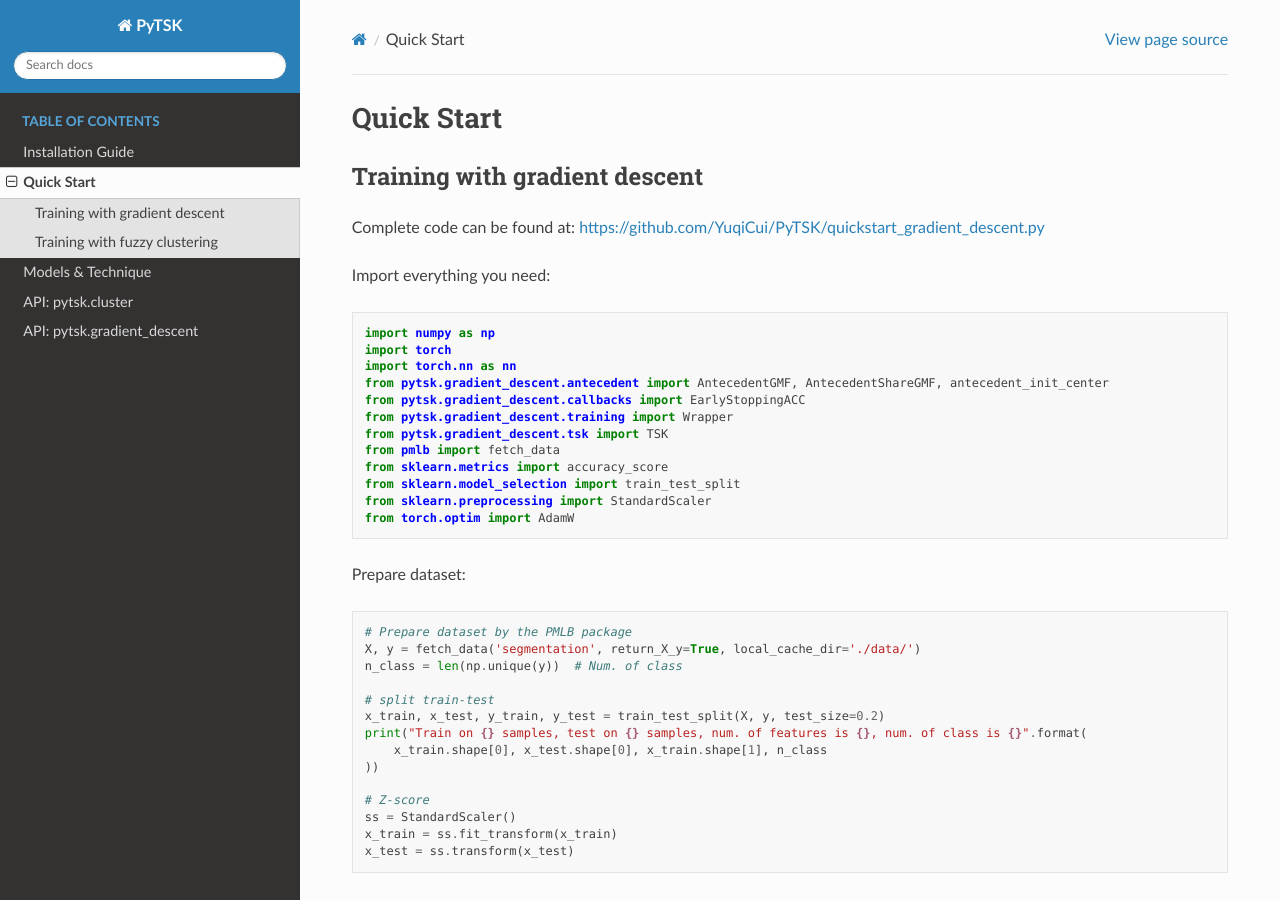
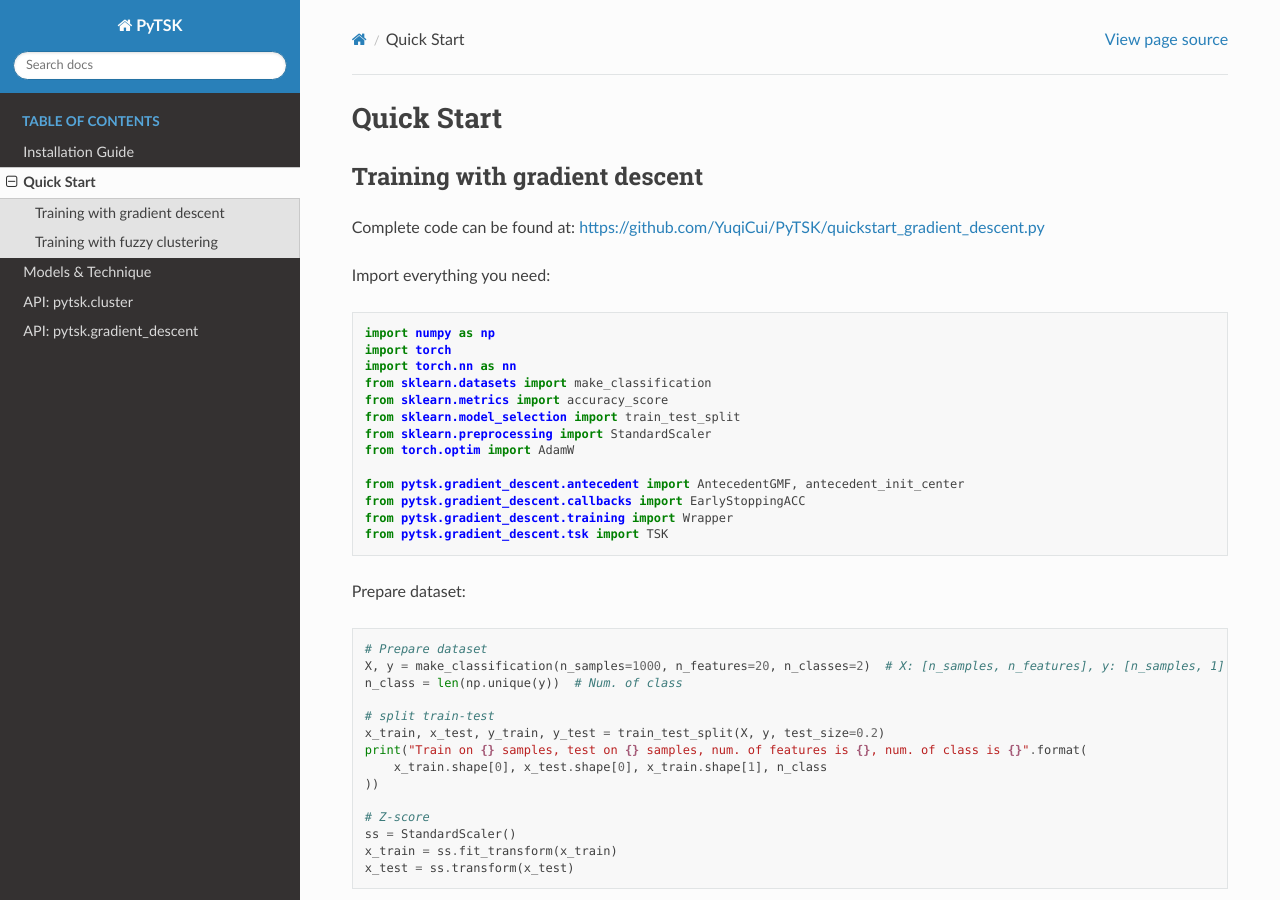
Before and after one commit to YuqiCui/pytskdocs, a Sphinx documentation site: the page built from source/quick_start.rst, in a window 1280 px wide and 900 px high. Built offline with Sphinx 7.4.7 and the Read the Docs theme 2.0.0, drawn with Linux system fonts in a browser that asks for light colours; some of the changed text lies outside the part shown.

Commit message:
Add files via upload

```diff
--- a/source/quick_start.rst
+++ b/source/quick_start.rst
@@ -11,20 +11,21 @@ Import everything you need::
     import numpy as np
     import torch
     import torch.nn as nn
-    from pytsk.gradient_descent.antecedent import AntecedentGMF, AntecedentShareGMF, antecedent_init_center
-    from pytsk.gradient_descent.callbacks import EarlyStoppingACC
-    from pytsk.gradient_descent.training import Wrapper
-    from pytsk.gradient_descent.tsk import TSK
-    from pmlb import fetch_data
+    from sklearn.datasets import make_classification
     from sklearn.metrics import accuracy_score
     from sklearn.model_selection import train_test_split
     from sklearn.preprocessing import StandardScaler
     from torch.optim import AdamW
 
+    from pytsk.gradient_descent.antecedent import AntecedentGMF, antecedent_init_center
+    from pytsk.gradient_descent.callbacks import EarlyStoppingACC
+    from pytsk.gradient_descent.training import Wrapper
+    from pytsk.gradient_descent.tsk import TSK
+
 Prepare dataset::
 
-    # Prepare dataset by the PMLB package
-    X, y = fetch_data('segmentation', return_X_y=True, local_cache_dir='./data/')
+    # Prepare dataset
+    X, y = make_classification(n_samples=1000, n_features=20, n_classes=2)  # X: [n_samples, n_features], y: [n_samples, 1]
     n_class = len(np.unique(y))  # Num. of class
 
     # split train-test
@@ -103,18 +104,19 @@ Complete code can be found at: https://github.com/YuqiCui/PyTSK/quickstart_fuzzy
 Import everything you need::
 
     import numpy as np
-    from pmlb import fetch_data
+    from sklearn.datasets import make_classification
     from sklearn.linear_model import RidgeClassifier
     from sklearn.metrics import accuracy_score
     from sklearn.model_selection import train_test_split, GridSearchCV
+    from sklearn.pipeline import Pipeline
     from sklearn.preprocessing import StandardScaler
-    from pytsk.cluster.cluster import FuzzyCMeans
-    from sklearn.pipeline import Pipeline
+
+    from pytsk.cluster import FuzzyCMeans
 
 Prepare dataset::
 
-    # Prepare dataset by the PMLB package
-    X, y = fetch_data('segmentation', return_X_y=True, local_cache_dir='./data/')
+    # Prepare dataset
+    X, y = make_classification(n_samples=1000, n_features=20, n_classes=2)  # X: [n_samples, n_features], y: [n_samples, 1]
     n_class = len(np.unique(y))  # Num. of class
 
     # split train-test
@@ -151,7 +153,7 @@ If you need analysis the input of consequent part::
 
 If you need grid search all important parameters::
 
-        param_grid = {
+    param_grid = {
         "Consequent__alpha": [0.01, 0.1, 1, 10, 100],
         "GaussianAntecedent__n_rule": [10, 20, 30, 40],
         "GaussianAntecedent__sigma_scale": [0.01, 0.1, 1, 10, 100],
```
